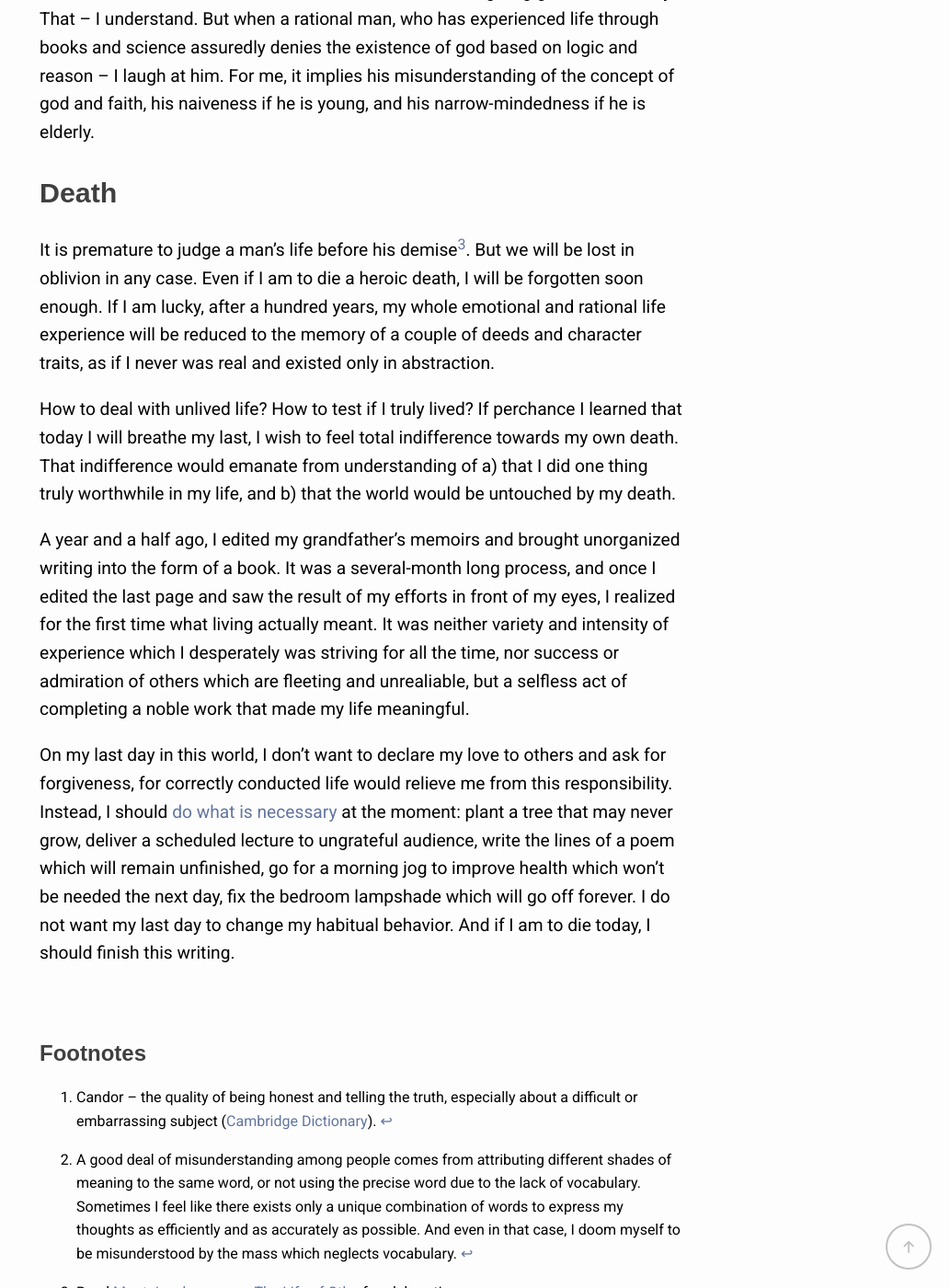
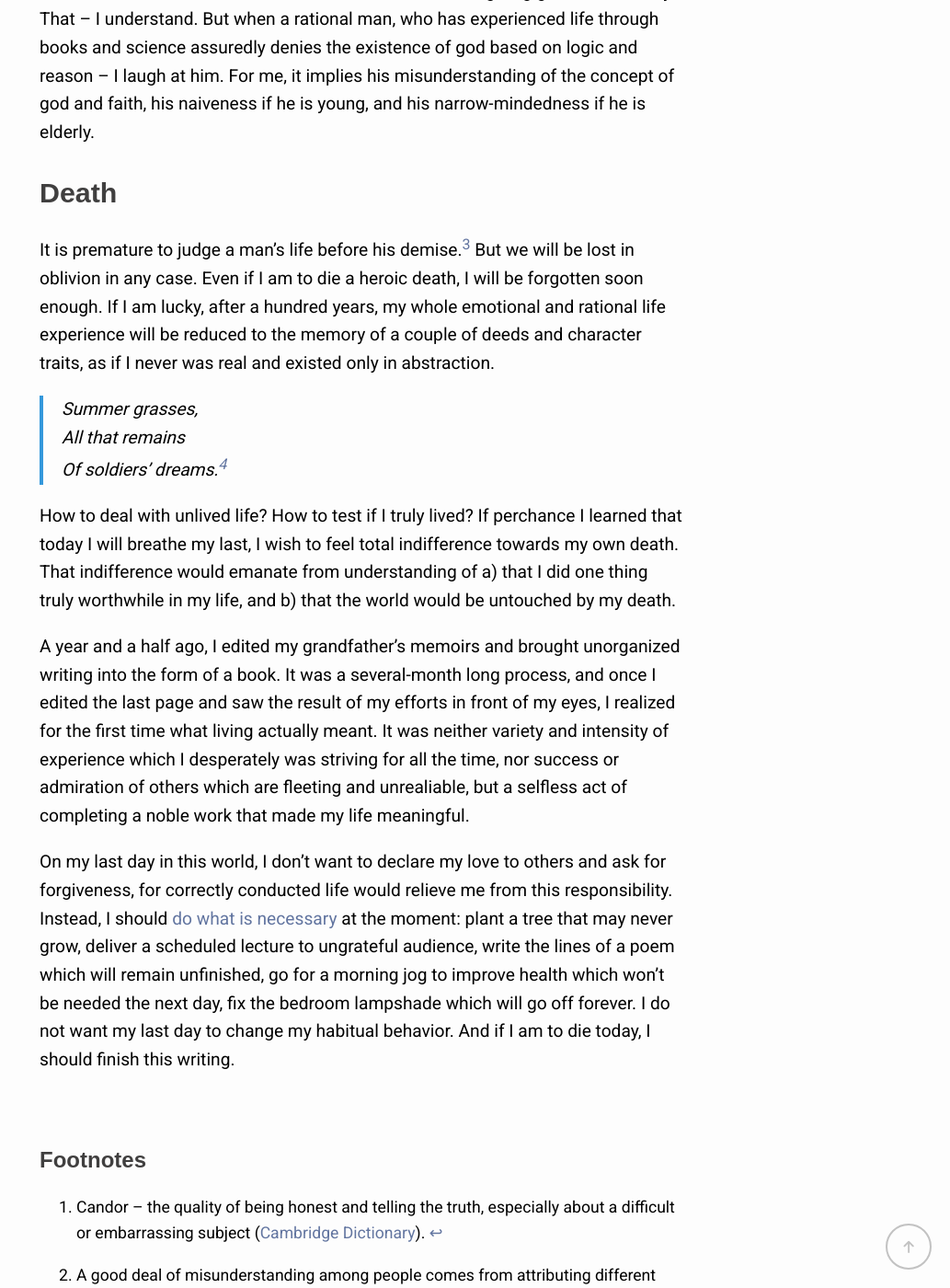
Before and after one commit to shahaliyev/shahaliyev.github.io, a Jekyll site: the page built from _posts/2024-05-19-reflections-25.md, in a window 1280 px wide and 1400 px high, scrolled down 5278 px. Shown: the whole window at 92% size, without its empty margins (247-1280 px from the left). Built offline with Jekyll 4.4.1, drawn with Linux system fonts in a browser that asks for light colours; some of the changed text lies outside the part shown.

Commit message:
idols post

```diff
--- a/_posts/2024-05-19-reflections-25.md
+++ b/_posts/2024-05-19-reflections-25.md
@@ -63,7 +63,11 @@
 
 ## Death
 
-It is premature to judge a man's life before his demise[^3]. But we will be lost in oblivion in any case. Even if I am to die a heroic death, I will be forgotten soon enough. If I am lucky, after a hundred years, my whole emotional and rational life experience will be reduced to the memory of a couple of deeds and character traits, as if I never was real and existed only in abstraction.
+It is premature to judge a man's life before his demise.[^3] But we will be lost in oblivion in any case. Even if I am to die a heroic death, I will be forgotten soon enough. If I am lucky, after a hundred years, my whole emotional and rational life experience will be reduced to the memory of a couple of deeds and character traits, as if I never was real and existed only in abstraction.
+
+> Summer grasses,<br>
+All that remains<br>
+Of soldiers' dreams.[^4]
 
 How to deal with unlived life? How to test if I truly lived? If perchance I learned that today I will breathe my last, I wish to feel total indifference towards my own death. That indifference would emanate from understanding of a) that I did one thing truly worthwhile in my life, and b) that the world would be untouched by my death.
 
@@ -80,3 +84,5 @@
 [^2]: A good deal of misunderstanding among people comes from attributing different shades of meaning to the same word, or not using the precise word due to the lack of vocabulary. Sometimes I feel like there exists only a unique combination of words to express my thoughts as efficiently and as accurately as possible. And even in that case, I doom myself to be misunderstood by the mass which neglects vocabulary.
 
 [^3]: Read [Montaigne's essay](https://hyperessays.net/essays/let-others-judge-of-our-happiness-after-our-death/) or [The Life of Otho](https://penelope.uchicago.edu/Thayer/E/Roman/Texts/Suetonius/12Caesars/Otho*.html) for elaboration.
+
+[^4]: There are different translations of this haiku by Bashō.
--- a/assets/css/style.css
+++ b/assets/css/style.css
@@ -101,7 +101,7 @@
 }
 
 ol, ol li {
-  font-size: 1em;
+  font-size: 1.1em;
 }
 
 .footnotes li, .footnotes p {
```
Also changed, not shown: _includes/post_list.html (+14 -6 lines), _posts/2024-09-28-books-and-idols.md (added, +67 -0 lines).
